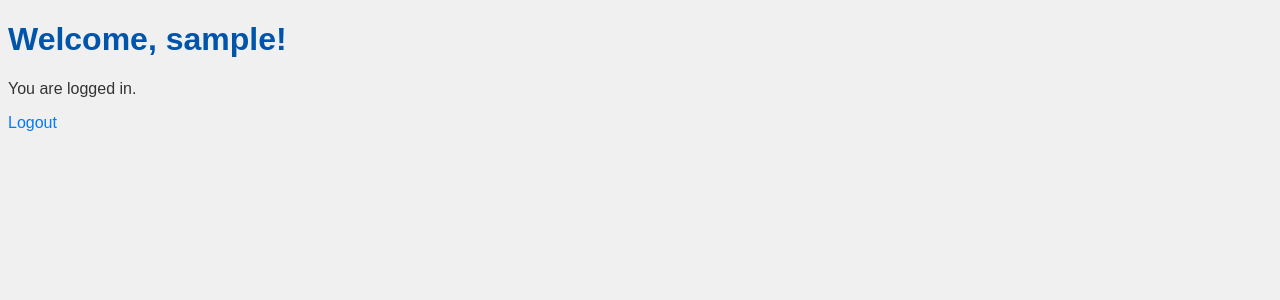
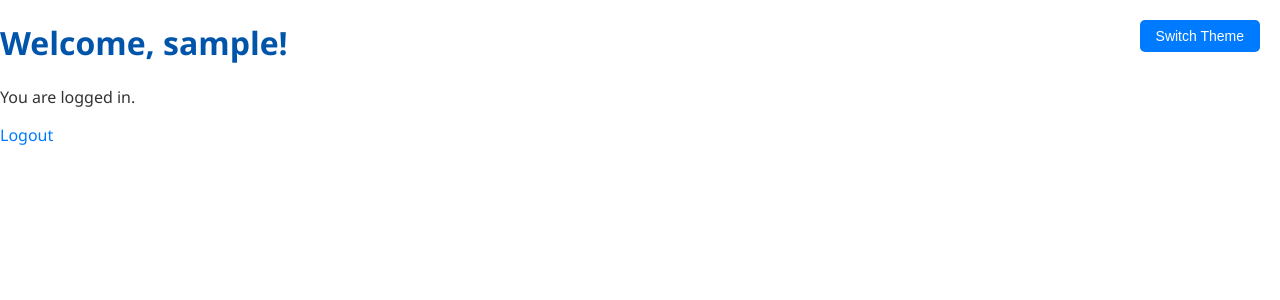
Before and after one commit to KhoaNguyen01004/QuanLyBanHang, a FastAPI app: page /welcome in a window 1280 px wide. Shown: the top 300 px of the page. Run offline with FastAPI, Linux system fonts and the light colour scheme; the visitor is signed in with stand-in values (Sample User, id 1); parts of the project's set-up code (start-up, migrations or seed data) failed here and were passed over.

Commit message:
Add dark/light theme toggle button and improved elegant theme CSS

```diff
--- a/static/css/themes.css
+++ b/static/css/themes.css
@@ -1,21 +1,114 @@
-/* Example theme CSS */
+/* CSS Variables for themes */
+:root {
+    --bg-color: #ffffff;
+    --text-color: #333333;
+    --header-color: #0055aa;
+    --link-color: #007bff;
+    --link-hover: #0056b3;
+    --button-bg: #007bff;
+    --button-hover: #0056b3;
+    --form-bg: #f9f9f9;
+    --shadow: rgba(0, 0, 0, 0.1);
+}
+
+body.dark {
+    --bg-color: #121212;
+    --text-color: #e0e0e0;
+    --header-color: #4da6ff;
+    --link-color: #4da6ff;
+    --link-hover: #80c1ff;
+    --button-bg: #4da6ff;
+    --button-hover: #80c1ff;
+    --form-bg: #1e1e1e;
+    --shadow: rgba(255, 255, 255, 0.1);
+}
+
 body {
-    background-color: #f0f0f0;
-    color: #333333;
-    font-family: Arial, sans-serif;
+    background-color: var(--bg-color);
+    color: var(--text-color);
+    font-family: 'Segoe UI', Tahoma, Geneva, Verdana, sans-serif;
+    margin: 0;
+    padding: 0;
+    transition: background-color 0.3s, color 0.3s;
 }
 
 h1,
 h2,
 h3 {
-    color: #0055aa;
+    color: var(--header-color);
 }
 
 a {
-    color: #007bff;
+    color: var(--link-color);
     text-decoration: none;
 }
 
 a:hover {
     text-decoration: underline;
+    color: var(--link-hover);
 }
+
+button {
+    background-color: var(--button-bg);
+    color: white;
+    border: none;
+    padding: 10px 20px;
+    border-radius: 5px;
+    cursor: pointer;
+    transition: background-color 0.3s;
+}
+
+button:hover {
+    background-color: var(--button-hover);
+}
+
+.theme-switcher {
+    position: fixed;
+    top: 20px;
+    right: 20px;
+    z-index: 1000;
+}
+
+.theme-switcher button {
+    padding: 8px 16px;
+    font-size: 14px;
+}
+
+/* Login specific */
+.login-container {
+    background-color: var(--form-bg);
+    padding: 20px;
+    border-radius: 8px;
+    box-shadow: 0 0 10px var(--shadow);
+    width: 300px;
+    margin: auto;
+    margin-top: 100px;
+}
+
+.form-group {
+    margin-bottom: 15px;
+}
+
+label {
+    display: block;
+    margin-bottom: 5px;
+}
+
+input[type="text"],
+input[type="password"],
+input[type="email"],
+select {
+    width: 100%;
+    padding: 8px;
+    border: 1px solid #ccc;
+    border-radius: 4px;
+    box-sizing: border-box;
+    background-color: var(--bg-color);
+    color: var(--text-color);
+}
+
+.error {
+    color: #ff6b6b;
+    text-align: center;
+    margin-top: 10px;
+}
--- a/templates/welcome.html
+++ b/templates/welcome.html
@@ -9,9 +9,30 @@
 </head>
 
 <body>
+    <div class="theme-switcher">
+        <button id="theme-toggle">Switch Theme</button>
+    </div>
     <h1>Welcome, {{ username }}!</h1>
     <p>You are logged in.</p>
     <a href="/logout">Logout</a>
+
+    <script>
+        const toggleButton = document.getElementById('theme-toggle');
+        const currentTheme = localStorage.getItem('theme') || 'light';
+
+        if (currentTheme === 'dark') {
+            document.body.classList.add('dark');
+        }
+
+        toggleButton.addEventListener('click', () => {
+            document.body.classList.toggle('dark');
+            let theme = 'light';
+            if (document.body.classList.contains('dark')) {
+                theme = 'dark';
+            }
+            localStorage.setItem('theme', theme);
+        });
+    </script>
 </body>
 
 </html>
```
Also changed, not shown: templates/login.html (+21 -0 lines), templates/register.html (+21 -0 lines), tests/test_carts.py (added, +67 -0 lines), tests/test_health.py (added, +16 -0 lines), tests/test_items.py (added, +106 -0 lines), tests/test_users.py (added, +49 -0 lines), test.db (added).
